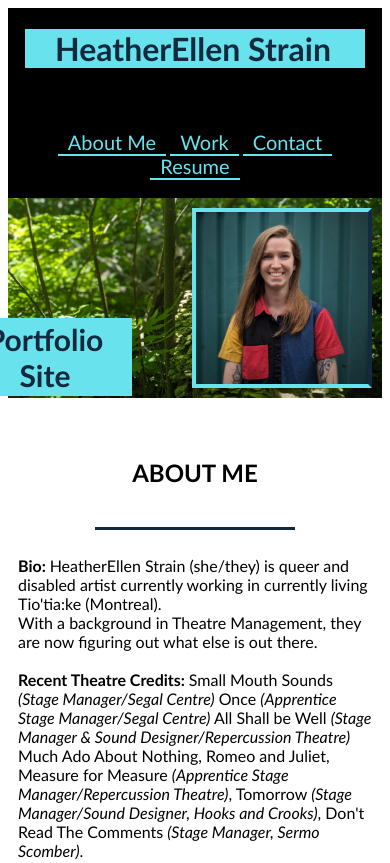
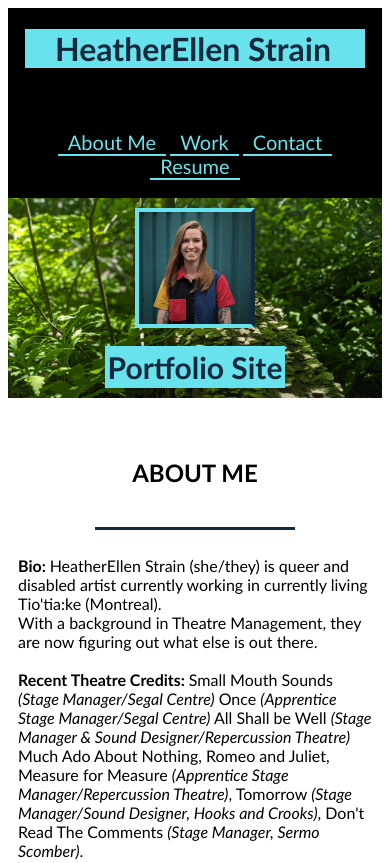
Before and after one commit to hestrain/June-Portfolio, a plain HTML site: page index.html in a window 390 px wide. Shown: the top 863 px of the page. Drawn offline with Linux system fonts and the light colour scheme.

Commit message:
fixed the profile picture placement

```diff
--- a/assets/css/style.css
+++ b/assets/css/style.css
@@ -47,7 +47,7 @@
 /* ======= large image below header style ==========*/
   .hero {
     display: flex;
-    justify-content: flex-end;
+    justify-content: space-between;
     background-image: url(../images/mushrromLog.jpg);
     background-repeat: repeat-x;
     background-size: 100%;
@@ -62,22 +62,23 @@
     min-width: 150px;
     height: fit-content;
     text-align: center;
-    top: 110px;
-    right: 60px;
-    margin: 0;
+    /* top: 110px;
+    right: 60px; */
+    margin-right: 60px;
+    margin-top: 110px;
     float: right;
     position: relative;
     font-size: 30px;
     padding: 3px;
+    order: 2;
   }
 
   .hero img {
-    position: absolute;
-    left: 26px;
+    float: left;
     max-width: 181px;
-    top: 88px;
     border: 4px solid var(--aqua);
     border-right: 4px solid var(--navy);
+    order: 1;
   }
 
 /* ======= main sections style ==========*/
@@ -236,7 +237,7 @@
   /* ======= media screensize alteration ==========*/
   @media screen and (max-width: 768px) {
     main,
-    nav, footer, .links {
+    nav, footer, .links, .hero {
       flex-direction: column;
       align-items: center;
     }
@@ -258,6 +259,18 @@
       position: relative;
       top: auto;
       left: auto;
+      order: 1;
+      width: 120px;
+    }
+    .hero h2 {
+      margin: 0;
+      display: block;
+      position: relative;
+      top: auto;
+      left: auto;
+      margin-right: 0px;
+      margin-top: 0px;
       order: 2;
+      float: none;
     }
   }
```
